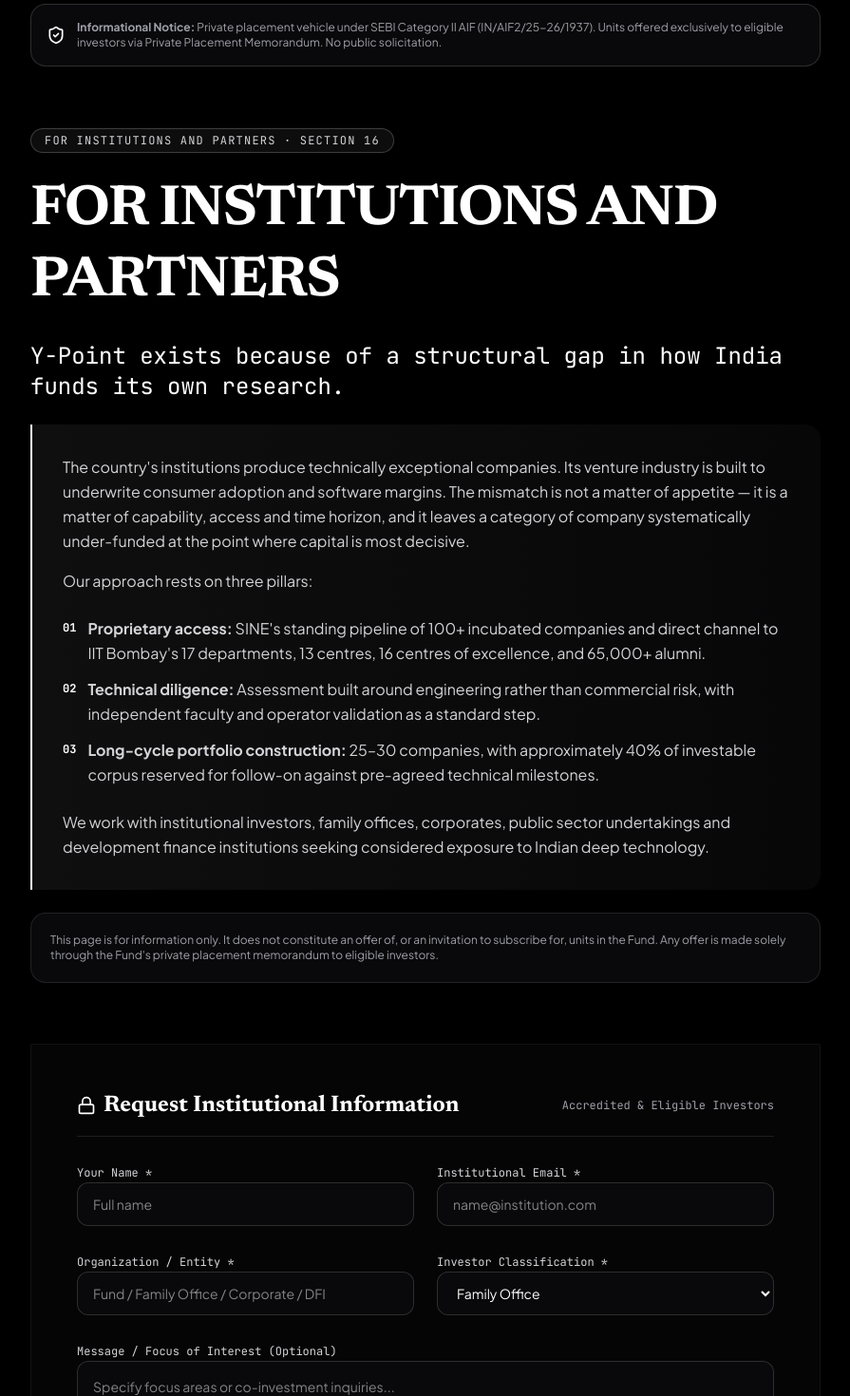
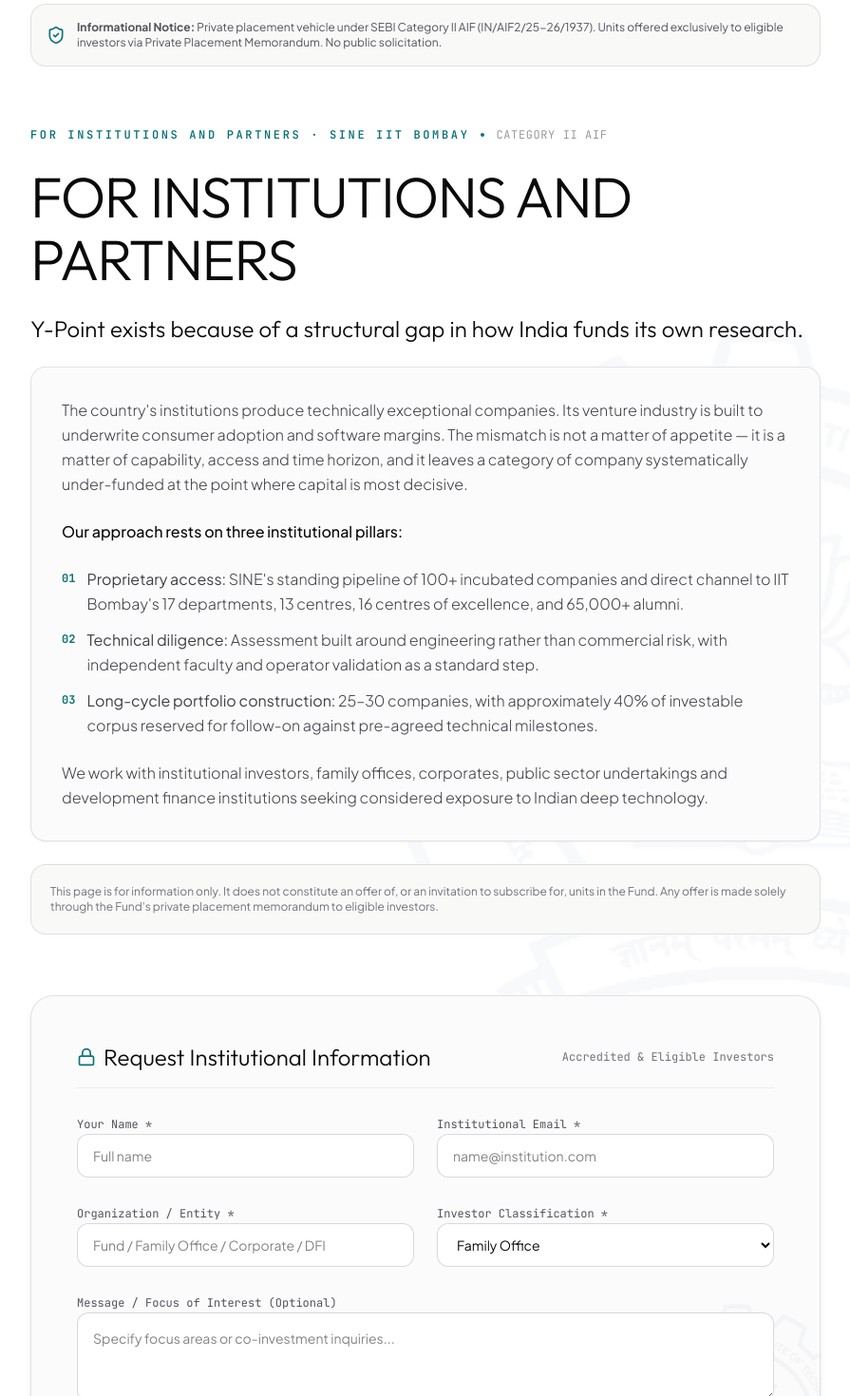
Before and after one commit to Ankit-singh-dot/y-point, a Next.js app in the folder my-app/: page /institutional in a window 1280 px wide. Shown: the part 140-1610 px from the top of the page at 95% size, without its empty margins (192-1087 px from the left). Built offline with nearby package versions, Linux system fonts and the light colour scheme.

Commit message:
second_update_website app/institutional/page.tsx

```diff
--- a/my-app/app/institutional/page.tsx
+++ b/my-app/app/institutional/page.tsx
@@ -1,6 +1,7 @@
 "use client";
 
 import React, { useState } from "react";
+import Image from "next/image";
 import Link from "next/link";
 import { ShieldCheck, Lock, Send, CheckCircle2 } from "lucide-react";
 
@@ -20,49 +21,68 @@
   };
 
   return (
-    <div className="min-h-screen bg-[#000000] py-20 sm:py-28 lg:py-36">
-      <div className="mx-auto max-w-4xl px-4 sm:px-6 lg:px-8 space-y-10 sm:space-y-16">
+    <div className="relative min-h-screen bg-white dark:bg-[#07090e] text-[#0A0A0A] dark:text-white py-20 sm:py-28 lg:py-36 overflow-hidden">
+      {/* Subtle IIT Bombay Crest Watermark in Background */}
+      <div
+        className="absolute -right-28 top-1/4 pointer-events-none select-none opacity-[0.03] dark:opacity-[0.04] w-[450px] h-[450px] sm:w-[650px] sm:h-[650px] lg:w-[800px] lg:h-[800px]"
+        aria-hidden="true"
+      >
+        <Image
+          src="/iitb/iitb-logo.png"
+          alt=""
+          fill
+          className="object-contain"
+        />
+      </div>
 
-        {/* Compliance Warning Header Bento */}
-        <div className="rounded-2xl border border-white/15 bg-zinc-950 p-4 flex items-center gap-3 text-xs text-zinc-400">
-          <ShieldCheck className="h-5 w-5 text-white shrink-0" />
+      <div className="relative mx-auto max-w-4xl px-4 sm:px-6 lg:px-8 space-y-10 sm:space-y-16">
+
+        {/* Compliance Warning Header */}
+        <div className="rounded-2xl border border-black/10 dark:border-white/15 bg-[#F9F9F8] dark:bg-zinc-950 p-4 flex items-center gap-3 text-xs text-zinc-600 dark:text-zinc-400">
+          <ShieldCheck className="h-5 w-5 text-[#0D7377] dark:text-[#00E5A3] shrink-0" />
           <span>
             <strong>Informational Notice:</strong> Private placement vehicle under SEBI Category II AIF (IN/AIF2/25-26/1937). Units offered exclusively to eligible investors via Private Placement Memorandum. No public solicitation.
           </span>
         </div>
 
-        {/* 16.1 Public-Facing Copy */}
+        {/* Public-Facing Copy */}
         <div className="space-y-6">
-          <div className="inline-flex items-center gap-2 rounded-full border border-white/20 bg-white/5 px-3.5 py-1 text-[11px] sm:text-xs font-mono uppercase tracking-widest text-zinc-300">
-            <span>FOR INSTITUTIONS AND PARTNERS · SECTION 16</span>
+          <div className="flex items-center gap-3">
+            <span className="font-mono text-xs uppercase tracking-[0.22em] text-[#0D7377] dark:text-[#00E5A3] font-semibold">
+              For Institutions and Partners · SINE IIT Bombay
+            </span>
+            <span className="h-1 w-1 rounded-full bg-[#0D7377] dark:bg-[#00E5A3]" />
+            <span className="font-mono text-xs uppercase tracking-wider text-black/40 dark:text-white/40">
+              Category II AIF
+            </span>
           </div>
 
-          <h1 className="font-serif text-3xl sm:text-5xl lg:text-6xl font-bold tracking-tight text-white leading-tight">
+          <h1 className="font-display font-light text-3xl sm:text-5xl lg:text-6xl tracking-tight text-[#0A0A0A] dark:text-white leading-[1.1]">
             FOR INSTITUTIONS AND PARTNERS
           </h1>
 
-          <p className="font-mono text-lg sm:text-2xl text-white">
+          <p className="font-display font-light text-lg sm:text-2xl text-[#0A0A0A] dark:text-white">
             Y-Point exists because of a structural gap in how India funds its own research.
           </p>
 
-          <div className="box-editorial-bw p-5 sm:p-8 rounded-r-2xl space-y-4 text-zinc-300 text-sm sm:text-base leading-relaxed">
+          <div className="p-6 sm:p-8 rounded-2xl border border-black/10 dark:border-white/10 bg-[#FBFBFB] dark:bg-[#0c0f16] space-y-4 text-zinc-700 dark:text-zinc-300 text-sm sm:text-base leading-relaxed font-light shadow-xs">
             <p>
               The country&apos;s institutions produce technically exceptional companies. Its venture industry is built to underwrite consumer adoption and software margins. The mismatch is not a matter of appetite — it is a matter of capability, access and time horizon, and it leaves a category of company systematically under-funded at the point where capital is most decisive.
             </p>
-            <p>
-              Our approach rests on three pillars:
+            <p className="font-medium text-[#0A0A0A] dark:text-white pt-2">
+              Our approach rests on three institutional pillars:
             </p>
             <div className="space-y-3 pt-2">
               <div className="flex items-start gap-3">
-                <span className="font-mono text-xs font-bold text-white mt-1">01</span>
+                <span className="font-mono text-xs font-bold text-[#0D7377] dark:text-[#00E5A3] mt-1">01</span>
                 <span><strong>Proprietary access:</strong> SINE&apos;s standing pipeline of 100+ incubated companies and direct channel to IIT Bombay&apos;s 17 departments, 13 centres, 16 centres of excellence, and 65,000+ alumni.</span>
               </div>
               <div className="flex items-start gap-3">
-                <span className="font-mono text-xs font-bold text-white mt-1">02</span>
+                <span className="font-mono text-xs font-bold text-[#0D7377] dark:text-[#00E5A3] mt-1">02</span>
                 <span><strong>Technical diligence:</strong> Assessment built around engineering rather than commercial risk, with independent faculty and operator validation as a standard step.</span>
               </div>
               <div className="flex items-start gap-3">
-                <span className="font-mono text-xs font-bold text-white mt-1">03</span>
+                <span className="font-mono text-xs font-bold text-[#0D7377] dark:text-[#00E5A3] mt-1">03</span>
                 <span><strong>Long-cycle portfolio construction:</strong> 25–30 companies, with approximately 40% of investable corpus reserved for follow-on against pre-agreed technical milestones.</span>
               </div>
             </div>
@@ -71,81 +91,86 @@
             </p>
           </div>
 
-          {/* Mandatory Non-Solicitation Notice (Section 16.1) */}
-          <div className="rounded-2xl border border-white/10 bg-zinc-950 p-4 sm:p-5 text-xs text-zinc-400 space-y-2">
+          {/* Mandatory Non-Solicitation Notice */}
+          <div className="rounded-2xl border border-black/10 dark:border-white/10 bg-[#F9F9F8] dark:bg-zinc-950 p-4 sm:p-5 text-xs text-zinc-500 dark:text-zinc-400 space-y-2">
             <p>
               This page is for information only. It does not constitute an offer of, or an invitation to subscribe for, units in the Fund. Any offer is made solely through the Fund&apos;s private placement memorandum to eligible investors.
             </p>
           </div>
         </div>
 
-        {/* 16.2 Gated Material / Introduction Request Form Bento */}
-        <div className="bento-card p-5 sm:p-10 lg:p-12 rounded-2xl sm:rounded-3xl space-y-6">
-          <div className="flex items-center justify-between border-b border-white/10 pb-4">
+        {/* Gated Material / Introduction Request Form Bento */}
+        <div className="relative rounded-2xl sm:rounded-3xl border border-black/10 dark:border-white/10 bg-[#FBFBFB] dark:bg-[#0c0f16] p-6 sm:p-10 lg:p-12 space-y-6 shadow-md overflow-hidden">
+          {/* Transparent Crest Watermark - Zero hard cutoff edges */}
+          <div className="absolute -right-10 -bottom-10 w-64 h-64 pointer-events-none select-none opacity-[0.035] dark:opacity-[0.045]">
+            <Image src="/iitb/iitb-logo.png" alt="" fill className="object-contain" />
+          </div>
+
+          <div className="relative flex flex-col sm:flex-row sm:items-center justify-between border-b border-black/5 dark:border-white/10 pb-4 gap-2">
             <div className="flex items-center gap-2">
-              <Lock className="h-5 w-5 text-white" />
-              <h2 className="font-serif text-2xl font-bold text-white">
+              <Lock className="h-5 w-5 text-[#0D7377] dark:text-[#00E5A3]" />
+              <h2 className="font-display font-light text-2xl font-bold text-[#0A0A0A] dark:text-white">
                 Request Institutional Information
               </h2>
             </div>
-            <span className="font-mono text-xs text-zinc-400">
+            <span className="font-mono text-xs text-zinc-500 dark:text-zinc-400">
               Accredited &amp; Eligible Investors
             </span>
           </div>
 
           {submitted ? (
             <div className="py-8 text-center space-y-4">
-              <CheckCircle2 className="mx-auto h-12 w-12 text-white" />
-              <h3 className="font-serif text-2xl font-bold text-white">Request Submitted</h3>
-              <p className="text-zinc-300 text-sm max-w-md mx-auto">
+              <CheckCircle2 className="mx-auto h-12 w-12 text-[#0D7377] dark:text-[#00E5A3]" />
+              <h3 className="font-display font-light text-2xl font-bold text-[#0A0A0A] dark:text-white">Request Submitted</h3>
+              <p className="text-zinc-600 dark:text-zinc-300 text-sm max-w-md mx-auto">
                 Thank you. Our investor relations team will reach out directly to coordinate formal informational discussions.
               </p>
             </div>
           ) : (
-            <form onSubmit={handleSubmit} className="space-y-6">
+            <form onSubmit={handleSubmit} className="relative space-y-6">
               <div className="grid grid-cols-1 sm:grid-cols-2 gap-6">
                 <div className="space-y-1.5">
-                  <label className="font-mono text-xs text-zinc-300">Your Name *</label>
+                  <label className="font-mono text-xs text-zinc-600 dark:text-zinc-300">Your Name *</label>
                   <input
                     type="text"
                     required
                     placeholder="Full name"
                     value={formData.name}
                     onChange={(e) => setFormData({ ...formData, name: e.target.value })}
-                    className="w-full rounded-xl border border-white/15 bg-zinc-950 px-4 py-3 text-sm text-white focus:border-white focus:outline-none"
+                    className="w-full rounded-xl border border-black/15 dark:border-white/15 bg-white dark:bg-zinc-950 px-4 py-3 text-sm text-[#0A0A0A] dark:text-white focus:border-[#0D7377] focus:outline-none"
                   />
                 </div>
 
                 <div className="space-y-1.5">
-                  <label className="font-mono text-xs text-zinc-300">Institutional Email *</label>
+                  <label className="font-mono text-xs text-zinc-600 dark:text-zinc-300">Institutional Email *</label>
                   <input
                     type="email"
                     required
                     placeholder="name@institution.com"
                     value={formData.email}
                     onChange={(e) => setFormData({ ...formData, email: e.target.value })}
-                    className="w-full rounded-xl border border-white/15 bg-zinc-950 px-4 py-3 text-sm text-white focus:border-white focus:outline-none"
+                    className="w-full rounded-xl border border-black/15 dark:border-white/15 bg-white dark:bg-zinc-950 px-4 py-3 text-sm text-[#0A0A0A] dark:text-white focus:border-[#0D7377] focus:outline-none"
                   />
                 </div>
 
                 <div className="space-y-1.5">
-                  <label className="font-mono text-xs text-zinc-300">Organization / Entity *</label>
+                  <label className="font-mono text-xs text-zinc-600 dark:text-zinc-300">Organization / Entity *</label>
                   <input
                     type="text"
                     required
                     placeholder="Fund / Family Office / Corporate / DFI"
                     value={formData.organization}
                     onChange={(e) => setFormData({ ...formData, organization: e.target.value })}
-                    className="w-full rounded-xl border border-white/15 bg-zinc-950 px-4 py-3 text-sm text-white focus:border-white focus:outline-none"
+                    className="w-full rounded-xl border border-black/15 dark:border-white/15 bg-white dark:bg-zinc-950 px-4 py-3 text-sm text-[#0A0A0A] dark:text-white focus:border-[#0D7377] focus:outline-none"
                   />
                 </div>
 
                 <div className="space-y-1.5">
-                  <label className="font-mono text-xs text-zinc-300">Investor Classification *</label>
+                  <label className="font-mono text-xs text-zinc-600 dark:text-zinc-300">Investor Classification *</label>
                   <select
                     value={formData.investorType}
                     onChange={(e) => setFormData({ ...formData, investorType: e.target.value })}
-                    className="w-full rounded-xl border border-white/15 bg-zinc-950 px-4 py-3 text-sm text-white focus:border-white focus:outline-none"
+                    className="w-full rounded-xl border border-black/15 dark:border-white/15 bg-white dark:bg-zinc-950 px-4 py-3 text-sm text-[#0A0A0A] dark:text-white focus:border-[#0D7377] focus:outline-none"
                   >
                     <option value="Family Office">Family Office</option>
                     <option value="Institutional Investor">Institutional Investor</option>
@@ -157,23 +182,23 @@
               </div>
 
               <div className="space-y-1.5">
-                <label className="font-mono text-xs text-zinc-300">Message / Focus of Interest (Optional)</label>
+                <label className="font-mono text-xs text-zinc-600 dark:text-zinc-300">Message / Focus of Interest (Optional)</label>
                 <textarea
                   rows={3}
                   placeholder="Specify focus areas or co-investment inquiries..."
                   value={formData.message}
                   onChange={(e) => setFormData({ ...formData, message: e.target.value })}
-                  className="w-full rounded-xl border border-white/15 bg-zinc-950 p-4 text-sm text-white focus:border-white focus:outline-none"
+                  className="w-full rounded-xl border border-black/15 dark:border-white/15 bg-white dark:bg-zinc-950 p-4 text-sm text-[#0A0A0A] dark:text-white focus:border-[#0D7377] focus:outline-none"
                 />
               </div>
 
               <div className="pt-2 flex flex-col sm:flex-row sm:items-center justify-between gap-4">
-                <span className="font-mono text-xs text-zinc-400">
+                <span className="font-mono text-xs text-zinc-500 dark:text-zinc-400">
                   Target Corpus: ₹250 Cr · Term: 10 Years
                 </span>
                 <button
                   type="submit"
-                  className="rounded-full bg-white px-8 py-3.5 text-xs sm:text-sm font-bold uppercase tracking-wider text-black hover:bg-zinc-200 transition-all flex items-center justify-center gap-2 shadow-md w-full sm:w-auto"
+                  className="rounded-full bg-black text-white hover:bg-[#0D7377] dark:bg-white dark:text-black dark:hover:bg-[#00E5A3] px-8 py-3.5 text-xs sm:text-sm font-bold uppercase tracking-wider transition-all flex items-center justify-center gap-2 shadow-md w-full sm:w-auto"
                 >
                   <Send className="h-4 w-4" />
                   <span>Request an Introduction</span>
```
